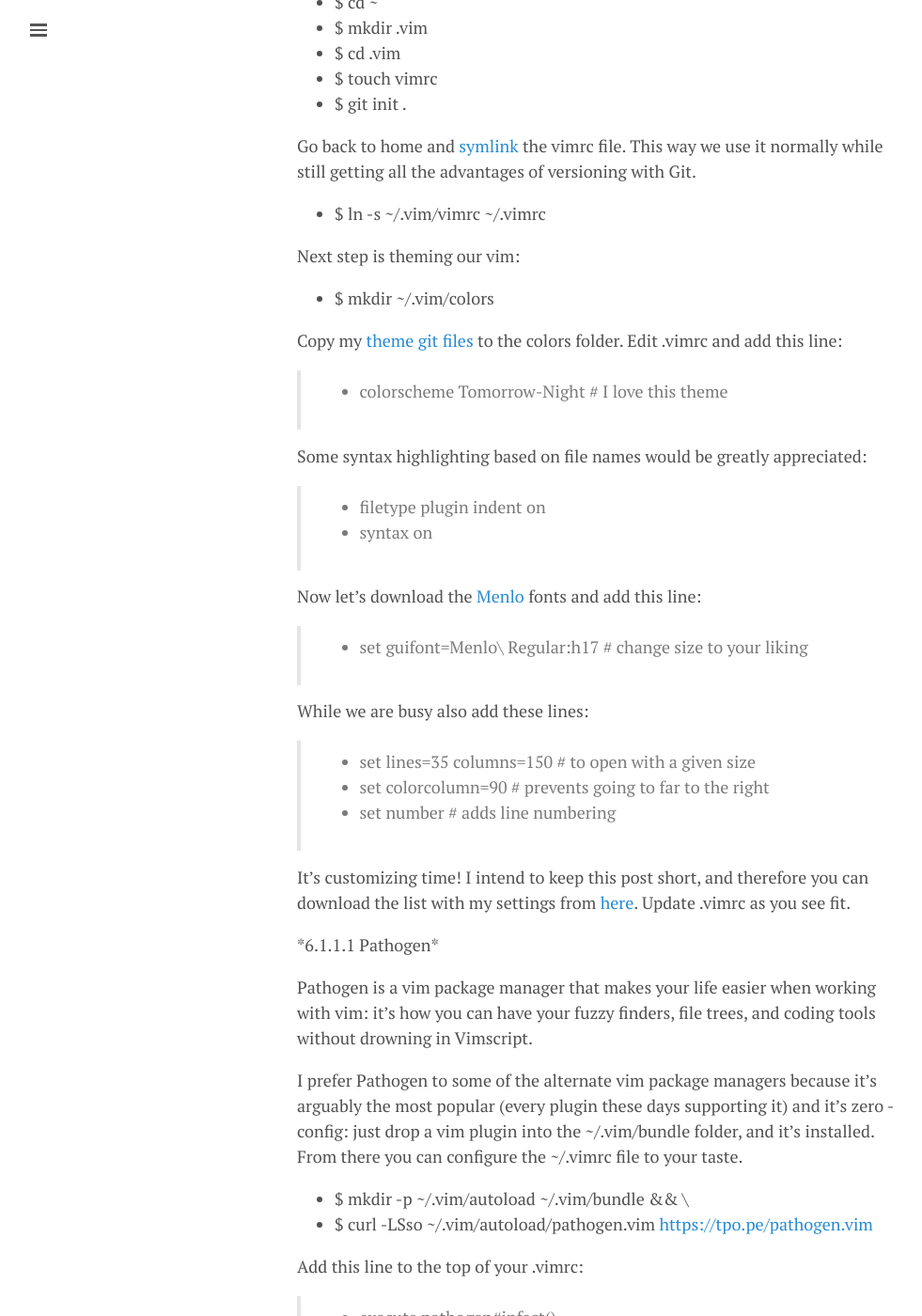
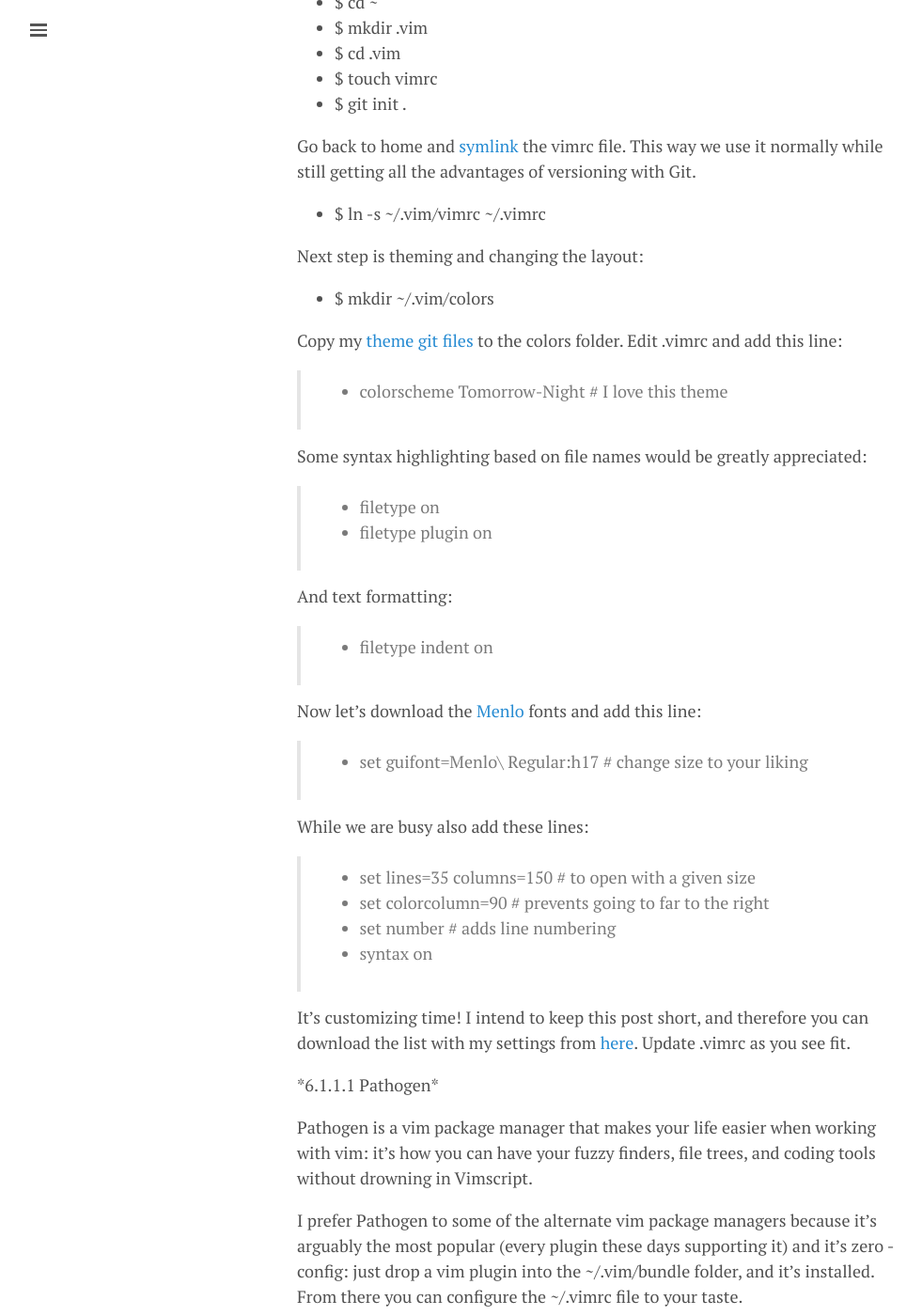
Before and after one commit to lgeurts/lgeurts.github.io, a Jekyll site: the page built from _posts/2017-07-11-bunsenlabs-linux-setup-notes-for dell-inspiron-6000.md, in a window 1280 px wide and 1400 px high, scrolled down 5534 px. Shown: the whole window at 94% size, without its empty margins (0-981 px from the left). Built offline with Jekyll 4.4.1, drawn with Linux system fonts in a browser that asks for light colours; nearby versions of some CDN libraries; comment, search, counter and statistics services are not loaded.

Commit message:
Update 2017-07-11-bunsenlabs-linux-setup-notes-for dell-inspiron-6000.md

```diff
--- a/_posts/2017-07-11-bunsenlabs-linux-setup-notes-for dell-inspiron-6000.md
+++ b/_posts/2017-07-11-bunsenlabs-linux-setup-notes-for dell-inspiron-6000.md
@@ -173,7 +173,7 @@ Go back to home and [symlink](https://wiki.debian.org/SymLink) the vimrc file. T
 
 - $ ln -s ~/.vim/vimrc ~/.vimrc
 
-Next step is theming our vim:
+Next step is theming and changing the layout:
 
 - $ mkdir ~/.vim/colors
 
@@ -183,8 +183,12 @@ Copy my [theme git files](https://github.com/lgeurts/BunsenLabs-Setup/tree/maste
 
 Some syntax highlighting based on file names would be greatly appreciated:
 
-> * filetype plugin indent on
-> * syntax on
+> * filetype on
+> * filetype plugin on
+
+And text formatting:
+
+> * filetype indent on
 
 Now let's download the [Menlo](https://github.com/lgeurts/BunsenLabs-Setup/tree/master/.fonts) fonts and add this line:
 
@@ -195,6 +199,7 @@ While we are busy also add these lines:
 > * set lines=35 columns=150 # to open with a given size
 > * set colorcolumn=90 # prevents going to far to the right
 > * set number # adds line numbering
+> * syntax on
 
 It's customizing time! I intend to keep this post short, and therefore you can download the list with my settings from [here](/assets/vim-custom-settings.txt). Update .vimrc as you see fit.
 
```
